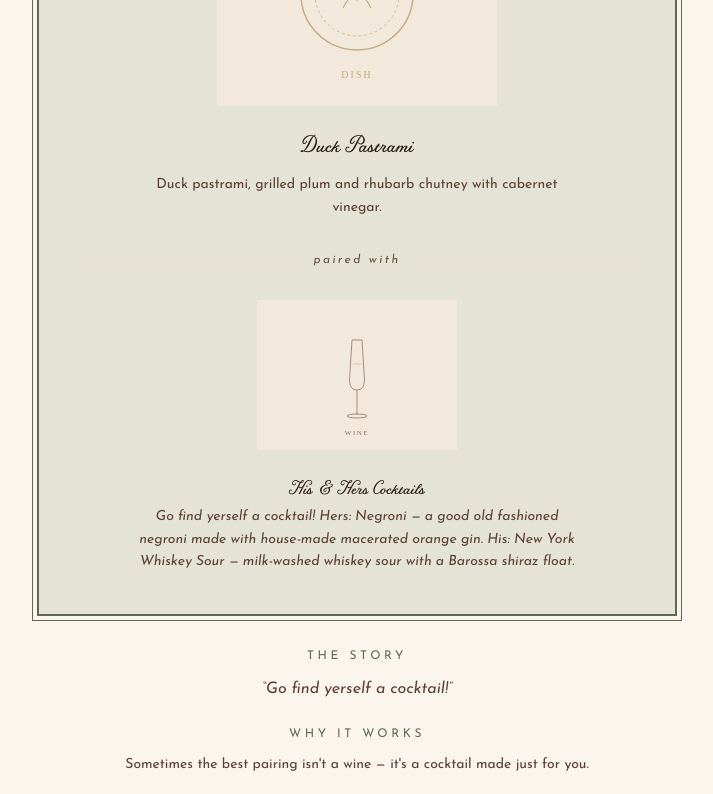
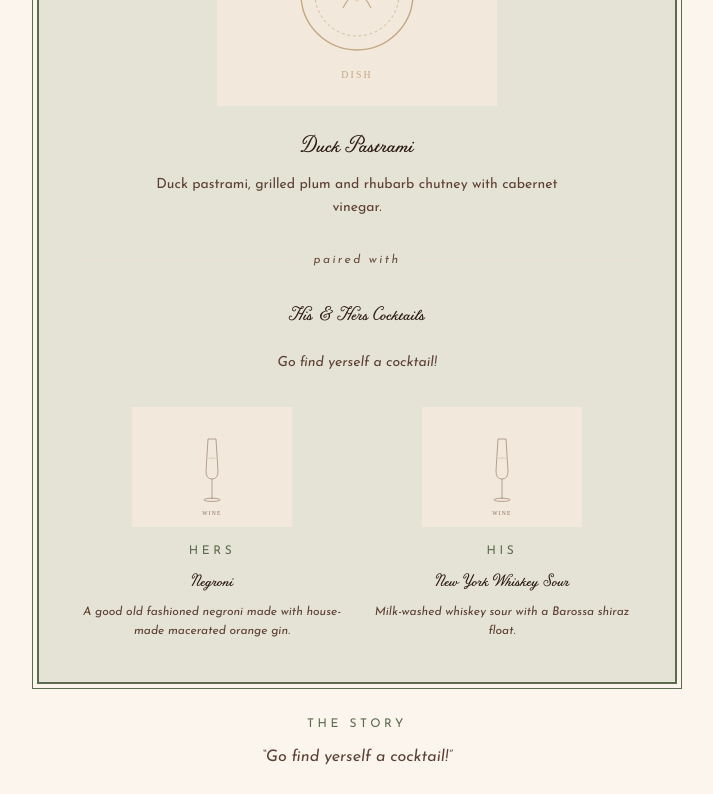
Before and after one commit to nhmurfey/wedding-menu, a Next.js app: page / in a window 1280 px wide. Shown: the part 3063-3857 px from the top of the page, without its empty margins (283-996 px from the left). Built offline with nearby package versions, Linux system fonts and the light colour scheme.

Commit message:
Split cocktails into two side-by-side cards (His & Hers)
Negroni (Hers) and New York Whiskey Sour (His) now display as
separate cards with their own images and descriptions.

```diff
--- a/src/components/CourseCard.tsx
+++ b/src/components/CourseCard.tsx
@@ -110,6 +110,39 @@ export default function CourseCard({
         </div>
 
         {/* Drink */}
+        {course.cocktails ? (
+          <div>
+            <p className="text-center font-serif text-lg md:text-xl text-ink mb-6">
+              {course.drink.name}
+            </p>
+            <p className="text-center text-ink-light text-sm leading-relaxed italic mb-8">
+              {course.drink.description}
+            </p>
+            <div className="grid grid-cols-2 gap-6">
+              {course.cocktails.map((cocktail) => (
+                <div key={cocktail.name} className="text-center">
+                  <div className="relative w-full max-w-[160px] mx-auto aspect-[4/3] mb-4">
+                    <Image
+                      src={cocktail.image}
+                      alt={cocktail.name}
+                      fill
+                      className="object-contain"
+                    />
+                  </div>
+                  <p className={`text-xs tracking-[0.3em] uppercase ${accent} mb-2`}>
+                    {cocktail.label}
+                  </p>
+                  <h3 className="font-serif text-base md:text-lg text-ink mb-2">
+                    {cocktail.name}
+                  </h3>
+                  <p className="text-ink-light text-xs leading-relaxed italic">
+                    {cocktail.description}
+                  </p>
+                </div>
+              ))}
+            </div>
+          </div>
+        ) : (
           <div className="text-center">
             <div className="relative w-full max-w-[200px] mx-auto aspect-[4/3] mb-6">
               <Image
@@ -131,6 +164,7 @@ export default function CourseCard({
               {course.drink.description}
             </p>
           </div>
+        )}
       </div>
 
       {/* Story & Pairing Rationale */}
--- a/src/data/menu.ts
+++ b/src/data/menu.ts
@@ -23,6 +23,12 @@ export interface Course {
     movie?: { name: string; reason: string };
     image: string;
   };
+  cocktails?: {
+    name: string;
+    label: string;
+    description: string;
+    image: string;
+  }[];
   story: string;
   pairingRationale: string;
 }
@@ -131,7 +137,7 @@ export const courses: Course[] = [
       name: "His & Hers Cocktails",
       type: "cocktail",
       description:
-        "Go find yerself a cocktail! Hers: Negroni — a good old fashioned negroni made with house-made macerated orange gin. His: New York Whiskey Sour — milk-washed whiskey sour with a Barossa shiraz float.",
+        "Go find yerself a cocktail!",
       pokemon: {
         name: "Nidoking & Nidoqueen",
         reason:
@@ -144,6 +150,22 @@ export const courses: Course[] = [
       },
       image: "/placeholder-wine.svg",
     },
+    cocktails: [
+      {
+        name: "Negroni",
+        label: "Hers",
+        description:
+          "A good old fashioned negroni made with house-made macerated orange gin.",
+        image: "/placeholder-wine.svg",
+      },
+      {
+        name: "New York Whiskey Sour",
+        label: "His",
+        description:
+          "Milk-washed whiskey sour with a Barossa shiraz float.",
+        image: "/placeholder-wine.svg",
+      },
+    ],
     story:
       "Go find yerself a cocktail!",
     pairingRationale:
```
Lines whose indentation alone changed are shown as unchanged.
